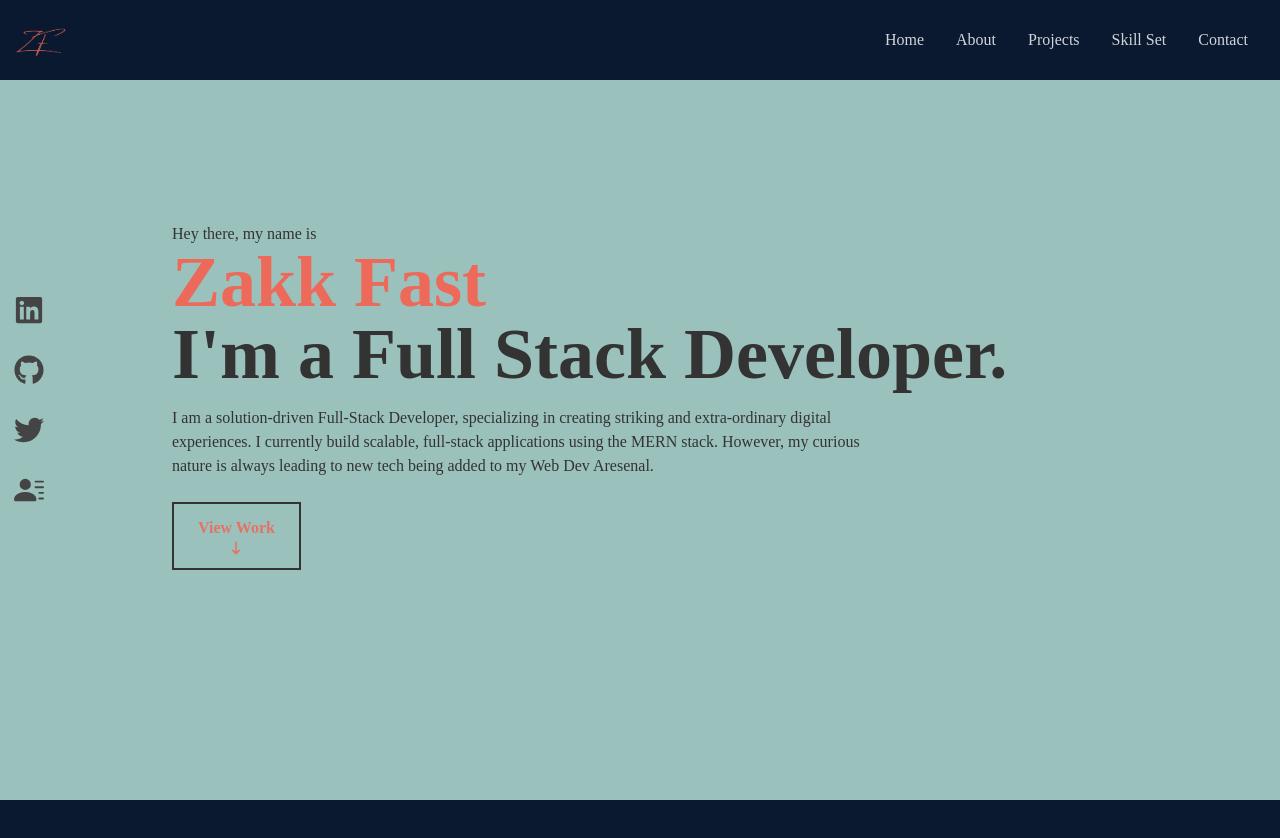
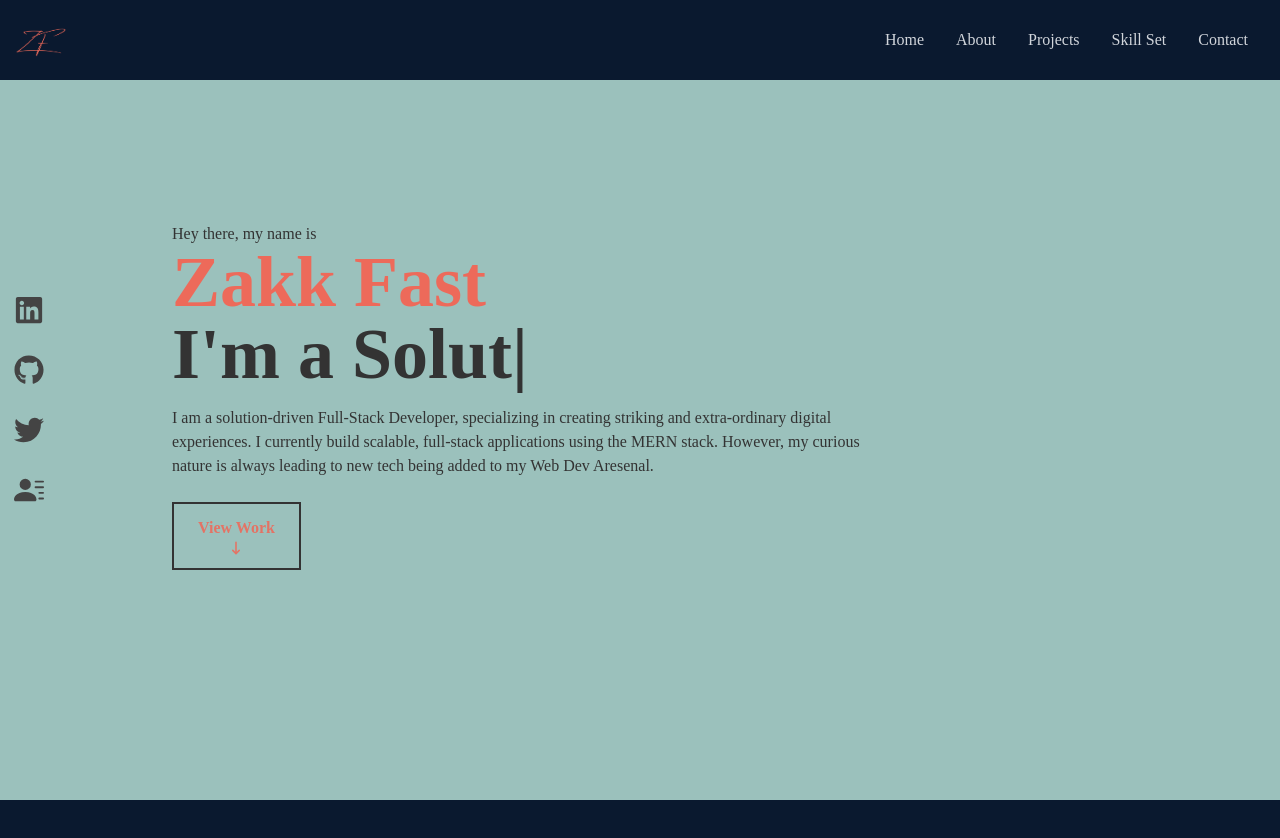
Before and after one commit to ZakkFast/Portfoliov3, a React (Create React App) app: page / in a window 1280 px wide. Shown: the top 838 px of the page. Built offline with nearby package versions, Linux system fonts and the light colour scheme.

Commit message:
added reat-typed

```diff
--- a/package.json
+++ b/package.json
@@ -13,6 +13,7 @@
     "react-icons": "^4.3.1",
     "react-scripts": "5.0.1",
     "react-scroll": "^1.8.7",
+    "react-typed": "^1.2.0",
     "tailwindcss": "^3.0.24",
     "web-vitals": "^2.1.4"
   },
--- a/src/components/Home.jsx
+++ b/src/components/Home.jsx
@@ -1,6 +1,7 @@
 import React from 'react';
 import { HiArrowNarrowDown } from 'react-icons/hi';
 import { Link } from 'react-scroll';
+import Typed from 'react-typed';
 
 const Home = () => {
   return (
@@ -11,8 +12,15 @@ const Home = () => {
         <h1 className="text-4xl sm:text-7xl font-bold text-[#ed6a5a]">
           Zakk Fast
         </h1>
-        <h2 className="text-4xl sm:text-7xl font-bold text-[#333]">
-          I'm a Full Stack Developer.
+        <h2 className="text-4xl sm:text-7xl font-bold text-[#333] ">
+          I'm a&nbsp;
+          <Typed
+          strings={['Full Stack Developer', 'Solution Creator', 'Problem Solver', 'Web Developer']}
+          typeSpeed={120}
+          backSpeed={60}
+          loop />
+            {/* <input type="text" className='bg-[#9bc1bc] text-[#000]'/> */}
+          {/* </Typed> */}
         </h2>
         <p className="text-[#333] py-4 max-w-[700px]">
           I am a solution-driven Full-Stack Developer, specializing in creating
```
Also changed, not shown: 1 other file (tests, documents, lock files or other folders).
